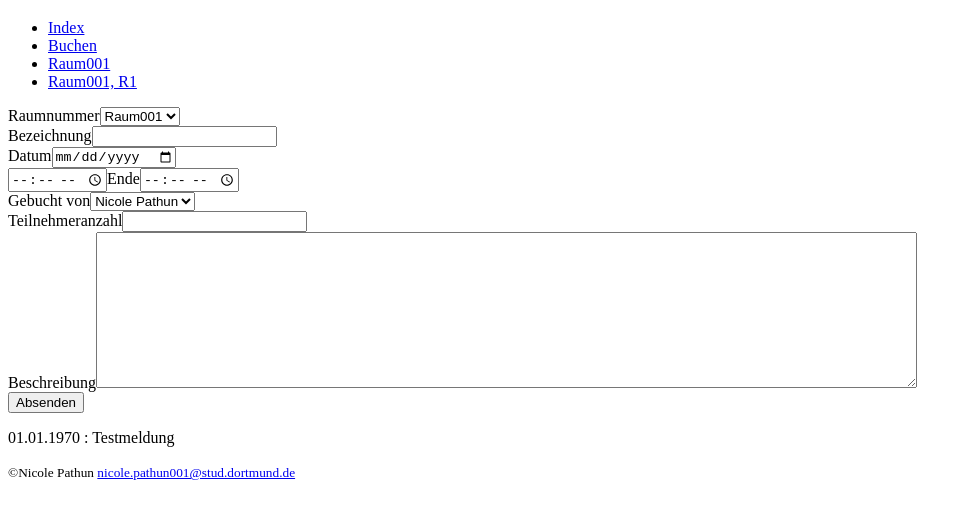
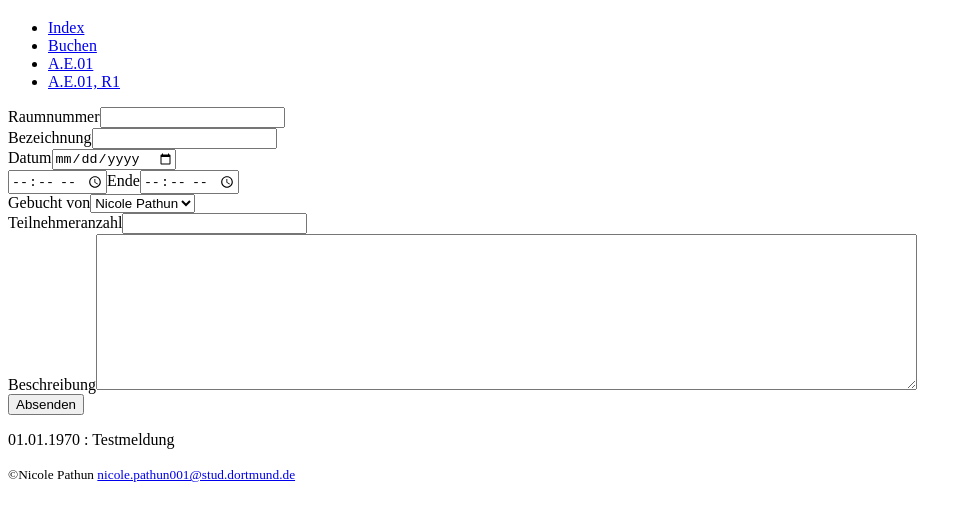
Before and after one commit to naspdep/webeproj, a plain HTML site: page booking.html in a window 1280 px wide. Shown: the part 61-582 px from the top of the page, without its empty margins (0-972 px from the left). Drawn offline with Linux system fonts and the light colour scheme.

Commit message:
Changed Raum001 to A.E.01

```diff
--- a/booking.html
+++ b/booking.html
@@ -14,10 +14,10 @@
             <li><a href="/Praktikum_Projekt_03/index.html">Index</a></li>
             <li><a href="/Praktikum_Projekt_03/booking.html">Buchen</a></li>
 
-            <li><a href="/Praktikum_Projekt_03/raeume/001.html">Raum001</a></li>
+            <li><a href="/Praktikum_Projekt_03/raeume/001.html">A.E.01</a></li>
 
 
-            <li><a href="/Praktikum_Projekt_03/raeume/buchungen/001Test01.html">Raum001, R1</a></li>
+            <li><a href="/Praktikum_Projekt_03/raeume/buchungen/001Test01.html">A.E.01, R1</a></li>
 
         </ul>
     </nav>
@@ -25,7 +25,9 @@
     <main>
 
         <form method="post"><!--Wir senden evtl. sensitive Daten, und der text in der textarea ist möglicherweise zu lang für get-->
-            <label for="raumnummer">Raumnummer</label><select id="raumnummer" name="raumnummer" autocomplete="off"><option value="Raum001" selected>Raum001</option></select><br>
+            <label for="raumnummer">Raumnummer</label><input id="raumnummer" list="raumliste"></br>
+            <!--<select list="raumliste" id="raumnummer" name="raumnummer" autocomplete="off"><option value="A.E.01" selected>A.E.01</option></select><br>-->
+                <datalist id="raumliste"><option>A.E.01</option></datalist>
             <label for="bezeichnung">Bezeichnung</label><input id="bezeichnung" name="bezeichnung"><br>
             <label for="datum">Datum</label><input type="date" id="datum" name="datum>"><br>
             <label for="zeitraum1"></label><input type="time" id="zeitraum1" name="zeitraum1"><label for="zeitraum2">Ende</label><input type="time" id="zeitraum2" name="zeitraum2"><br>
```
Also changed, not shown: index.html (+2 -2 lines), raeume/001.html (+2 -2 lines), raeume/buchungen/001Test01.html (+2 -2 lines).
